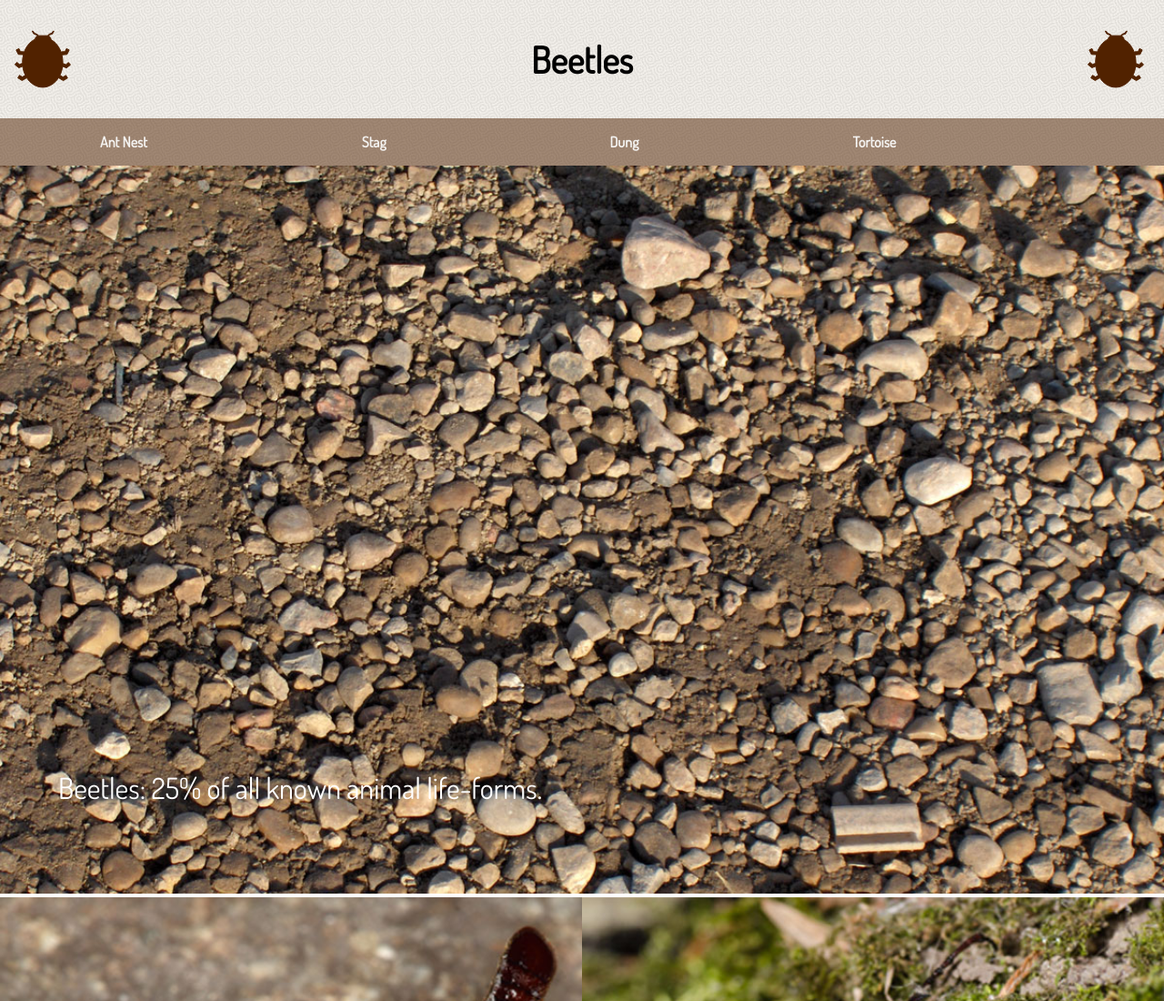
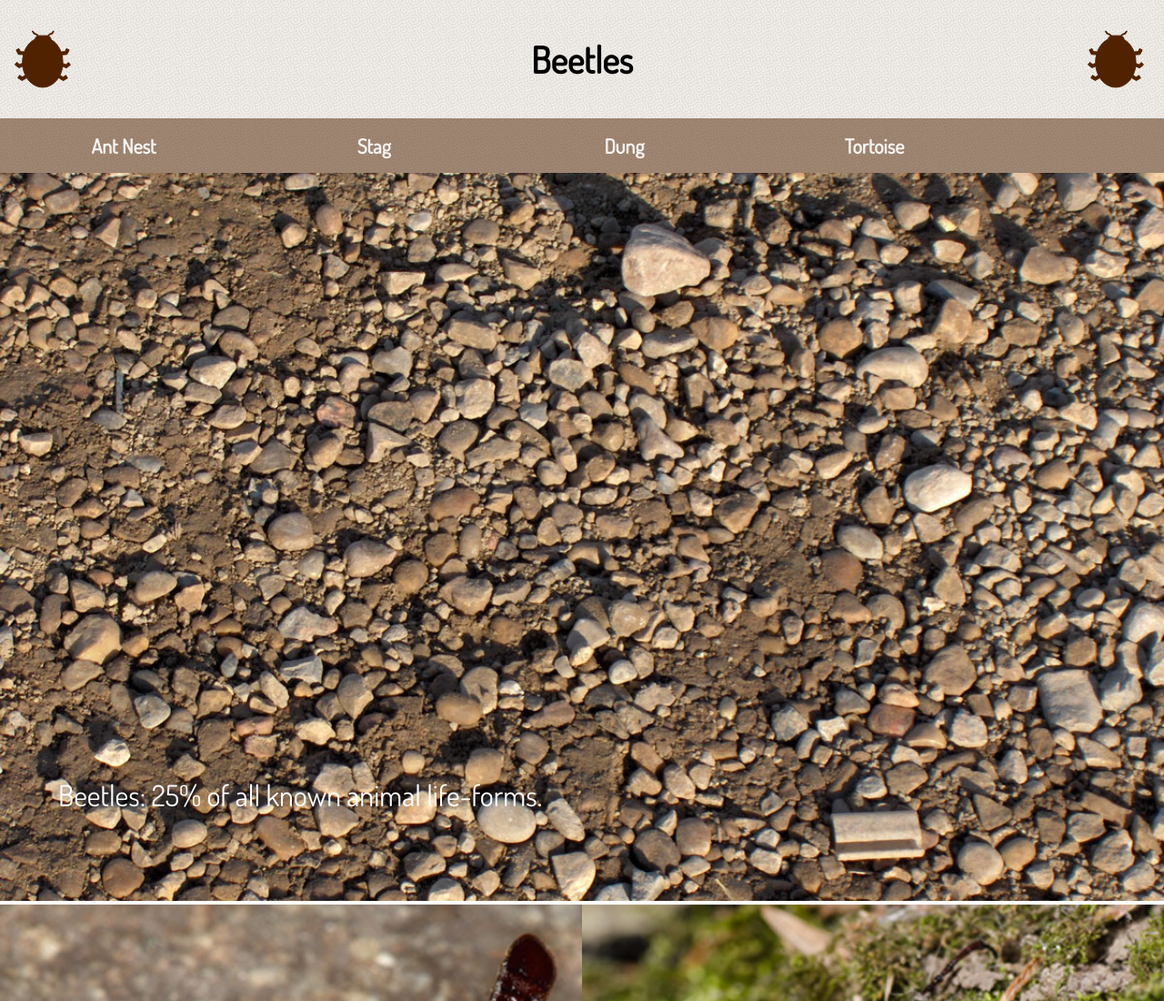
Before and after one commit to KimothyPepper/dsn1674-assignment-7, a plain HTML site: page index.html in a window 1280 px wide. Shown: the top 1100 px of the page at 91% size. Drawn offline with Linux system fonts and the light colour scheme.

Commit message:
Added Links to Nav.

```diff
--- a/css/main.css
+++ b/css/main.css
@@ -5,7 +5,11 @@ html {
 *, *::before; *::after {
   box-sizing:inherit;
 }
-
+nav a {
+  color:white;
+  text-decoration:none;
+  font-size:22px;
+}
 
 body {
   font-family: 'Dosis', sans-serif;
--- a/index.html
+++ b/index.html
@@ -24,10 +24,10 @@
 
 <ol>
 
-<li>Ant Nest</li>
-<li>Stag</li>
-<li>Dung</li>
-<li>Tortoise</li>
+<li><a href="#">Ant Nest</a></li>
+<li><a href="#">Stag</a></li>
+<li><a href="#">Dung</a></li>
+<li><a href="#">Tortoise</a></li>
 
 </ol>
 
```
